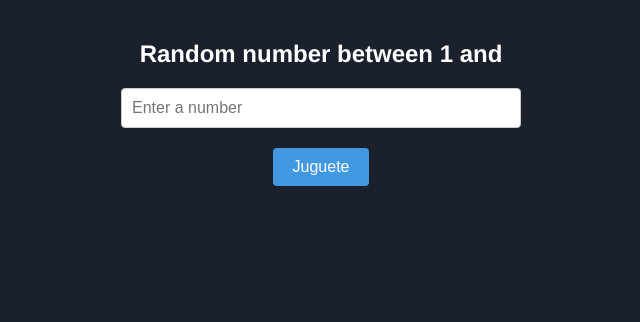
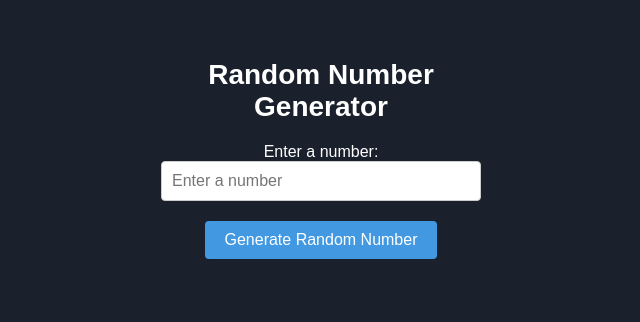
Before and after one commit to francisco-arturo/number-generator, a plain HTML site: page index.html in a window 1280 px wide. Shown: the whole page, without its empty margins (319-959 px from the left). Drawn offline with Linux system fonts and the light colour scheme.

Commit message:
made it mobile-first

```diff
--- a/index.html
+++ b/index.html
@@ -6,20 +6,21 @@
         body {
             background-color: #1a202c;
             color: white;
-            font-family: "Helvetica Neue", "sans-serif";
+            font-family: Arial, sans-serif;
             text-align: center;
             margin: 0;
             padding: 0;
         }
 
         .container {
-            max-width: 400px;
+            max-width: 100%;
             margin: 0 auto;
             padding: 20px;
+            box-sizing: border-box;
         }
 
         h1 {
-            font-size: 28px;
+            font-size: 24px;
         }
 
         label {
@@ -55,14 +56,39 @@
             margin-top: 20px;
             font-size: 18px;
         }
+
+        @media screen and (min-width: 480px) {
+            .container {
+                max-width: 400px;
+                padding: 40px;
+            }
+
+            h1 {
+                font-size: 28px;
+            }
+
+            input[type="number"] {
+                font-size: 16px;
+            }
+
+            button {
+                padding: 10px 20px;
+                font-size: 16px;
+            }
+
+            p {
+                font-size: 20px;
+            }
+        }
     </style>
 </head>
 <body>
     <div class="container">
-        <h2><label for="userNumber">Random number between 1 and</label></h2>
+        <h1>Random Number Generator</h1>
+        <label for="userNumber">Enter a number:</label>
         <input type="number" id="userNumber" placeholder="Enter a number" min="1">
         <br>
-        <button onclick="generateRandomNumber()">Juguete</button>
+        <button onclick="generateRandomNumber()">Generate Random Number</button>
         <br>
         <p id="result"></p>
     </div>
```
